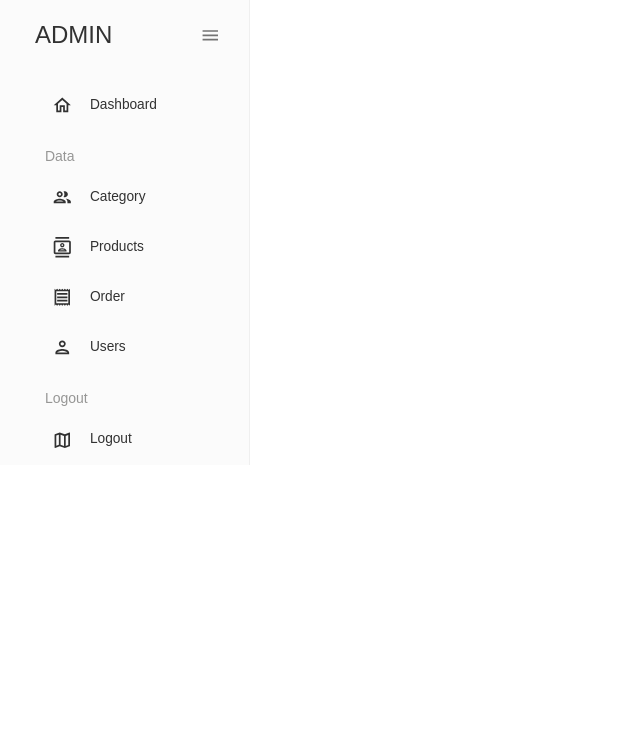
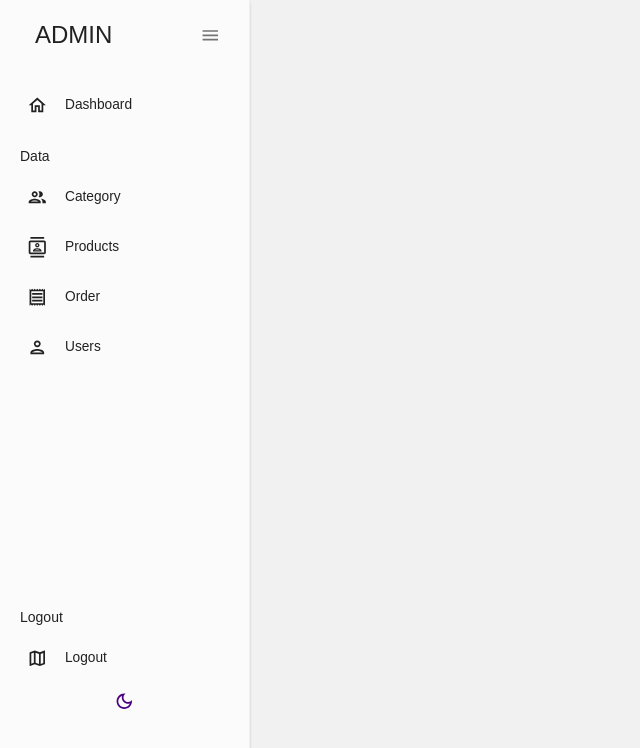
Before and after one commit to DonnuTs94/Final-Project-FE, a React (Vite) app: page /admin in a window 1280 px wide. Shown: the top 748 px of the page, without its empty margins (0-640 px from the left). Built offline with nearby package versions, Linux system fonts and the light colour scheme.

Commit message:
fix theme, sidebar, and add order

```diff
--- a/src/components/Navbar.jsx
+++ b/src/components/Navbar.jsx
@@ -10,7 +10,7 @@ import { useContext } from "react"
 
 const Navbar = () => {
   const theme = useTheme()
-  const colors = tokens(theme.pallete.mode)
+  const colors = tokens(theme.palette.mode)
   const colorMode = useContext(ColorModeContext)
   return (
     <header>
@@ -34,18 +34,18 @@ const Navbar = () => {
               <Search fontSize="small" />
             </IconButton>
           </Box>
-          <Box>
+          <Box display="flex" gap={2}>
             <IconButton>
               <ShoppingCartOutlined sx={{ color: colors.primary[900] }} />
             </IconButton>
             <IconButton onClick={colorMode.toggleColorMode}>
-              {theme.pallete.mode === "dark" ? (
+              {theme.palette.mode === "dark" ? (
                 <LightModeOutlined sx={{ color: "orange" }} />
               ) : (
                 <DarkModeOutlined sx={{ color: "indigo" }} />
               )}
             </IconButton>
-            <Button variant="contained" sx={{ bgcolor: colors.secondary[400] }}>
+            <Button variant="contained" color="secondary" sx={{ borderRadius: "8px" }}>
               Login
             </Button>
           </Box>
--- a/src/components/sidebar.jsx
+++ b/src/components/sidebar.jsx
@@ -1,8 +1,8 @@
-import { useState } from "react"
+import { useContext, useState } from "react"
 import { Sidebar, Menu, MenuItem } from "react-pro-sidebar"
-import { Box, IconButton, Typography, useTheme } from "@mui/material"
+import { Box, IconButton, Paper, Typography, useTheme } from "@mui/material"
 import { Link } from "react-router-dom"
-import { tokens } from "../theme"
+import { ColorModeContext } from "../theme"
 import HomeOutlinedIcon from "@mui/icons-material/HomeOutlined"
 import PeopleOutlinedIcon from "@mui/icons-material/PeopleOutlined"
 import ContactsOutlinedIcon from "@mui/icons-material/ContactsOutlined"
@@ -10,19 +10,11 @@ import ReceiptOutlinedIcon from "@mui/icons-material/ReceiptOutlined"
 import PersonOutlinedIcon from "@mui/icons-material/PersonOutlined"
 import MenuOutlinedIcon from "@mui/icons-material/MenuOutlined"
 import MapOutlinedIcon from "@mui/icons-material/MapOutlined"
+import { DarkModeOutlined, LightModeOutlined } from "@mui/icons-material"
 
 const Item = ({ title, to, icon, selected, setSelected }) => {
-  const theme = useTheme()
-  const colors = tokens(theme.palette.mode)
   return (
-    <MenuItem
-      active={selected === title}
-      style={{
-        color: colors.primary[900]
-      }}
-      onClick={() => setSelected(title)}
-      icon={icon}
-    >
+    <MenuItem active={selected === title} onClick={() => setSelected(title)} icon={icon}>
       <Link to={to}>
         <Typography>{title}</Typography>
       </Link>
@@ -32,15 +24,15 @@ const Item = ({ title, to, icon, selected, setSelected }) => {
 
 const ProSidebar = () => {
   const theme = useTheme()
-  const colors = tokens(theme.palette.mode)
   const [isCollapsed, setIsCollapsed] = useState(false)
   const [selected, setSelected] = useState("Dashboard")
+  const colorMode = useContext(ColorModeContext)
 
   return (
-    <Box
+    <Paper
       sx={{
         "& .pro-sidebar-inner": {
-          background: `${colors.primary[700]} !important`
+          background: "inherit"
         },
         "& .pro-icon-wrapper": {
           backgroundColor: "transparent !important"
@@ -56,22 +48,25 @@ const ProSidebar = () => {
         }
       }}
     >
-      <Sidebar collapsed={isCollapsed}>
+      <Sidebar
+        collapsed={isCollapsed}
+        style={{
+          height: "100%",
+          backgroundColor: theme.palette.mode === "dark" ? "#444444" : "#ffffff"
+        }}
+      >
         <Menu iconShape="square">
           {/* LOGO AND MENU ICON */}
           <MenuItem
             onClick={() => setIsCollapsed(!isCollapsed)}
             icon={isCollapsed ? <MenuOutlinedIcon /> : undefined}
             style={{
-              margin: "10px 0 20px 0",
-              color: colors.primary[700]
+              margin: "10px 0 20px 0"
             }}
           >
             {!isCollapsed && (
               <Box display="flex" justifyContent="space-between" alignItems="center" ml="15px">
-                <Typography variant="h3" color={colors.primary[900]}>
-                  ADMIN
-                </Typography>
+                <Typography variant="h3">ADMIN</Typography>
                 <IconButton onClick={() => setIsCollapsed(!isCollapsed)}>
                   <MenuOutlinedIcon />
                 </IconButton>
@@ -81,24 +76,23 @@ const ProSidebar = () => {
 
           {/* MENU ITEMS */}
           <Box
-            paddingLeft={isCollapsed ? undefined : "10%"}
             sx={{
               display: "flex",
               flexDirection: "column",
               justifyContent: "space-between",
-              height: "100%" // tambahkan tinggi 100%
+              height: "80vh"
             }}
           >
             <Box>
               <Item
                 title="Dashboard"
-                to="/"
+                to="/admin"
                 icon={<HomeOutlinedIcon />}
                 selected={selected}
                 setSelected={setSelected}
               />
 
-              <Typography variant="h6" color={colors.primary[700]} sx={{ m: "15px 0 5px 20px" }}>
+              <Typography variant="h6" sx={{ m: "15px 0 5px 20px" }}>
                 Data
               </Typography>
               <Item
@@ -131,9 +125,9 @@ const ProSidebar = () => {
                 setSelected={setSelected}
               />
             </Box>
-            <Box sx={{ marginTop: "auto" }}>
+            <Box sx={{ marginTop: "auto", display: "flex", flexDirection: "column" }}>
               {" "}
-              <Typography variant="h6" color={colors.primary[700]} sx={{ m: "15px 0 5px 20px" }}>
+              <Typography variant="h6" sx={{ m: "15px 0 5px 20px" }}>
                 Logout
               </Typography>
               <Item
@@ -143,11 +137,18 @@ const ProSidebar = () => {
                 selected={selected}
                 setSelected={setSelected}
               />
+              <IconButton sx={{ alignSelf: "center" }} onClick={colorMode.toggleColorMode}>
+                {theme.palette.mode === "dark" ? (
+                  <LightModeOutlined sx={{ color: "orange" }} />
+                ) : (
+                  <DarkModeOutlined sx={{ color: "indigo" }} />
+                )}
+              </IconButton>
             </Box>
           </Box>
         </Menu>
       </Sidebar>
-    </Box>
+    </Paper>
   )
 }
 
--- a/src/layouts/AdminLayout.jsx
+++ b/src/layouts/AdminLayout.jsx
@@ -1,5 +1,5 @@
 import { Box } from "@mui/material"
-import Sidebar from "../components/sidebar"
+import Sidebar from "../components/Sidebar"
 import { Outlet } from "react-router-dom"
 
 const AdminLayout = () => {
--- a/src/layouts/AppLayout.jsx
+++ b/src/layouts/AppLayout.jsx
@@ -5,9 +5,9 @@ const AppLayout = () => {
   return (
     <>
       <Navbar />
-      <div>
+      <main>
         <Outlet />
-      </div>
+      </main>
     </>
   )
 }
--- a/src/pages/App/Homepage.jsx
+++ b/src/pages/App/Homepage.jsx
@@ -1,7 +1,13 @@
+import { Container, Typography } from "@mui/material"
+
 const Homepage = () => {
   return (
     <>
-      <main>Content</main>
+      <Container sx={{ minHeight: "80vh" }}>
+        <Typography variant="h3" color="accent">
+          Home
+        </Typography>
+      </Container>
     </>
   )
 }
--- a/src/router.js
+++ b/src/router.js
@@ -6,12 +6,16 @@ import CategoryPage from "./pages/AdminDashboard/Categories"
 import ProductPage from "./pages/AdminDashboard/Product"
 import OrderPage from "./pages/AdminDashboard/Order"
 import UsersPage from "./pages/AdminDashboard/User"
+import Homepage from "./pages/App/Homepage"
 
 const Router = createBrowserRouter([
   {
     path: "/",
     Component: AppLayout,
-    children: [{ path: "test", Component: TestPage }]
+    children: [
+      { path: "/", Component: Homepage },
+      { path: "test", Component: TestPage }
+    ]
   },
   {
     path: "/admin",
--- a/src/theme.js
+++ b/src/theme.js
@@ -80,7 +80,7 @@ export const themeSettings = (mode) => {
   const colors = tokens(mode)
 
   return {
-    pallete: {
+    palette: {
       mode: mode,
       ...(mode === "dark"
         ? {
@@ -93,9 +93,9 @@ export const themeSettings = (mode) => {
             accent: {
               main: colors.accent[500]
             },
-            text: {
-              primary: colors.primary[500],
-              secondary: colors.secondary[500]
+            background: {
+              default: "#222222",
+              paper: "#444444"
             }
           }
         : {
@@ -108,9 +108,9 @@ export const themeSettings = (mode) => {
             accent: {
               main: colors.accent[500]
             },
-            text: {
-              primary: colors.primary[500],
-              secondary: colors.secondary[500]
+            background: {
+              default: "#f1f1f1",
+              paper: "#ffffff"
             }
           })
     },
@@ -152,7 +152,7 @@ export const ColorModeContext = createContext({
 
 // cutom hook useMode
 export const useMode = () => {
-  const [mode, setMode] = useState("dark")
+  const [mode, setMode] = useState("light")
 
   const colorMode = useMemo(
     () => ({
```
Also changed, not shown: src/pages/AdminDashboard/Order.jsx (+133 -2 lines).
